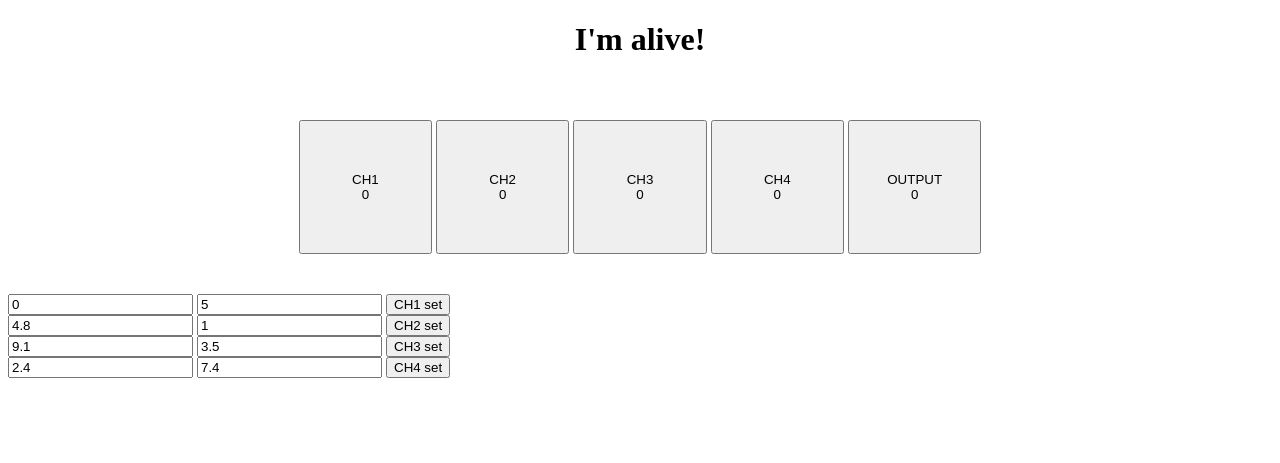
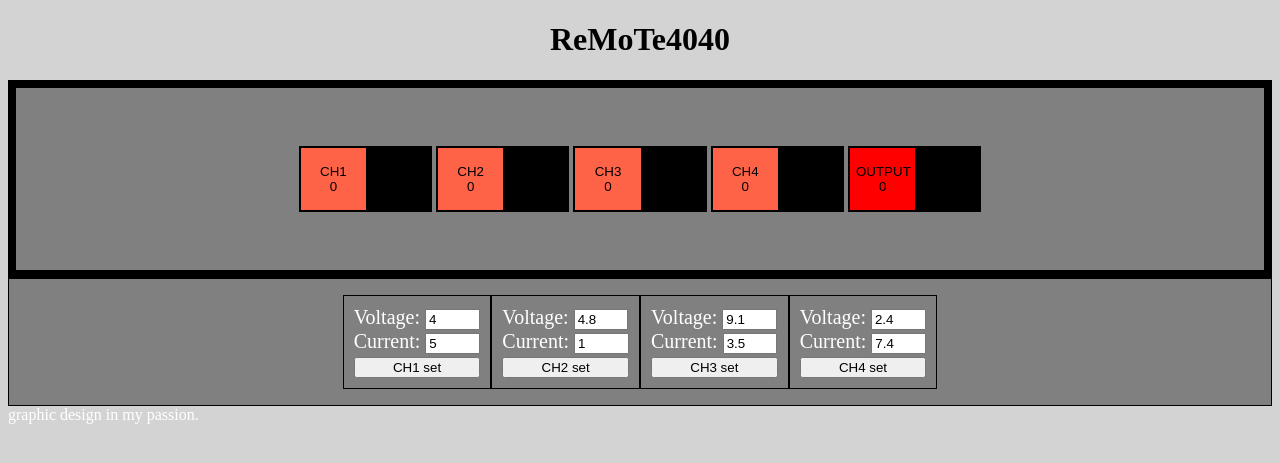
Before and after one commit to knowalinski/PSU_automation, a Flask app: page / in a window 1280 px wide. Shown: the top 463 px of the page. Run offline with Flask 2, Linux system fonts and the light colour scheme.

Commit message:
Add files via upload

```diff
--- a/pyAutomation_server/config.txt
+++ b/pyAutomation_server/config.txt
@@ -1 +1 @@
-{"serial_port": "com3", "baudrate": "9600"}
+{"serial_port": "com3","baudrate": "9600"}
--- a/pyAutomation_server/data.json
+++ b/pyAutomation_server/data.json
@@ -2,7 +2,7 @@
     "params": {
         "ch1": {
             "current": "5",
-            "voltage": "0"
+            "voltage": "4"
         },
         "ch2": {
             "current": "1",
--- /dev/null
+++ b/pyAutomation_server/static/styles/main.css
@@ -0,0 +1,117 @@
+body {
+    background-color: lightGrey;
+}
+
+
+.interItems {
+    text-align: center;
+}
+
+
+.buttonsPosition {
+    position: static;
+    border-style: solid;
+    border-width: .5em;
+    padding: 1em;
+    display: flex;
+    justify-content: center;
+    align-items: center;
+    height: 150px;
+    background-color: gray;
+
+}
+
+
+.offButton {
+    border-style: solid;
+    border-width: .2em;
+    border-right-style: solid;
+    border-right-width: 5em;
+
+    width: 10em;
+    height: 5em;
+    background-color: Tomato;
+}
+
+
+.onButton {
+    border-style: solid;
+    border-width: .2em;
+    border-left-style: solid;
+    border-left-width: 5em;
+
+    width: 10em;
+    height: 5em;
+    background-color: lightGreen;
+}
+
+
+.offOutput {
+    border-style: solid;
+    border-width: .2em;
+    border-right-style: solid;
+    border-right-width: 5em;
+    width: 10em;
+    height: 5em;
+    background-color: Red;
+}
+
+
+.onOutput {
+    border-style: solid;
+    border-width: .2em;
+    border-left-style: solid;
+    border-left-width: 5em;
+    width: 10em;
+    height: 5em;
+    background-color: Green;
+}
+
+
+.inputPosition {
+    border-style: solid;
+    border-width: .1em;
+    padding: 1em;
+    display: flex;
+    justify-content: center;
+    align-items: center;
+    background-color: gray;
+
+}
+
+
+.labelMod {
+color: white;
+}
+
+
+.inputsMod {
+width: 3.5em;
+}
+
+
+.submitMod{
+width: 9.5em;
+}
+
+
+.row{
+display: flex;
+}
+
+
+.inputMod{
+    border-style: solid;
+    border-width: .5em;
+    border-color: Gray;
+    font-size: 20px;
+    display: flex;
+    justify-content: center;
+    align-items: center;
+}
+
+
+.inputBorder{
+    border-style: solid;
+    border-width: .1em;
+}
--- a/pyAutomation_server/templates/index.html
+++ b/pyAutomation_server/templates/index.html
@@ -1,69 +1,95 @@
 <!DOCTYPE html>
 <html>
+
 	<head>
 		<title>potentially alive</title>
-		<style>
-			.interItems {
-				text-align: center;
-			}
-			.interactiveButtons {
-				padding: 2em;
-				display: flex;
-			    justify-content: center;
-			    align-items: center;
-			    height: 150px;
-			}
-			.onButton {
-				width: 10em;
-				height: 10em;
-			}
-		</style>
+		<link rel= "stylesheet" type= "text/css" href= "{{ url_for('static',filename='styles/main.css') }}">
 	</head>
 	<body>
+
 		<div class='interItems'>
-			<h1>I'm alive!</h1>
+			<h1>ReMoTe4040</h1>
 		</div>
 
-		<div class='interactiveButtons'>
+		<div class='buttonsPosition'>
 			<form action='#' method='POST'>
-				<button class='onButton' name="ch1">CH1<br>{{ch1_state}}</button>
-				<button class='onButton' name="ch2">CH2<br>{{ch2_state}}</button>
-				<button class='onButton' name="ch3">CH3<br>{{ch3_state}}</button>
-				<button class='onButton' name="ch4">CH4<br>{{ch4_state}}</button>
-				<button class='onButton' name="main">OUTPUT<br>{{out_state}}</button>
+				<button id = 'ch1' class='offButton' name="ch1">CH1<br>{{ch1_state}}</button>
+				<button id = 'ch2' class='offButton' name="ch2">CH2<br>{{ch2_state}}</button>
+				<button id = 'ch3' class='offButton' name="ch3">CH3<br>{{ch3_state}}</button>
+				<button id = 'ch4' class='offButton' name="ch4">CH4<br>{{ch4_state}}</button>
+				<button id = 'out' class='offOutput' name="main">OUTPUT<br>{{out_state}}</button>
 			</form>
 		</div>
 
-		<div>
+		<script>
+			if({{ch1_state}} == 1){
+				document.getElementById("ch1").className = "onButton";
+			}
+			if({{ch2_state}} == 1){
+				document.getElementById("ch2").className = "onButton";
+			}
+			if({{ch3_state}} == 1){
+				document.getElementById("ch3").className = "onButton";
+			}
+			if({{ch4_state}} == 1){
+				document.getElementById("ch4").className = "onButton";
+			}
+			if({{out_state}} == 1){
+				document.getElementById("out").className = "onOutput";
+			}
+		</script>
+
+		<div class = 'inputPosition'>
+			<div class = 'row'>
+				<div class = 'inputBorder'>
+					<div class = 'inputMod'>
 						<form action='#' method='POST'>
-				<input type = "number" step = ".1" id = "CH1V" name = "ch1v" value = "{{CH1V}}">
-				<input type = "number" step = ".1" id = "CH1A" name = "ch1a" value = "{{CH1A}}">
-				<input type = "submit" value = "CH1 set">
+							<label class = "labelMod" for = "CH3V">Voltage:</label>
+							<input class = "inputsMod" type = "number" step = ".1" id = "CH1V" name = "ch1v" value = "{{CH1V}}"><br>
+							<label class = "labelMod" for = "CH3A">Current:</label>
+							<input class = "inputsMod" type = "number" step = ".1" id = "CH1A" name = "ch1a" value = "{{CH1A}}"><br>
+							<input class = "submitMod" type = "submit" value = "CH1 set">
 						</form>
 					</div>
+				</div>
 
-		<div>
+				<div class = 'inputBorder'>
+					<div class = 'inputMod'>
 						<form action='#' method='POST'>
-				<input type = "number" step = ".1" id = "CH2V" name = "ch2v" value = "{{CH2V}}">
-				<input type = "number" step = ".1" id = "CH2A" name = "ch2a" value = "{{CH2A}}">
-				<input type = "submit" value = "CH2 set">
+							<label class = "labelMod" for = "CH2V">Voltage:</label>
+							<input class = "inputsMod" type = "number" step = ".1" id = "CH2V" name = "ch2v" value = "{{CH2V}}"><br>
+							<label class = "labelMod" for = "CH2A">Current:</label>
+							<input class = "inputsMod" type = "number" step = ".1" id = "CH2A" name = "ch2a" value = "{{CH2A}}"><br>
+							<input class = "submitMod" type = "submit" value = "CH2 set">
 						</form>
 					</div>
+				</div>
 
-		<div>
+				<div class = 'inputBorder'>
+					<div class = 'inputMod'>
 						<form action='#' method='POST'>
-				<input type = "number" step = ".1" id = "CH3V" name = "ch3v" value = "{{CH3V}}">
-				<input type = "number" step = ".1" id = "CH3A" name = "ch3a" value = "{{CH3A}}">
-				<input type = "submit" value = "CH3 set">
+							<label class = "labelMod" for = "CH3V">Voltage:</label>
+							<input class = "inputsMod" type = "number" step = ".1" id = "CH3V" name = "ch3v" value = "{{CH3V}}"><br>
+							<label class = "labelMod" for = "CH3A">Current:</label>
+							<input class = "inputsMod" type = "number" step = ".1" id = "CH3A" name = "ch3a" value = "{{CH3A}}"><br>
+							<input class = "submitMod" type = "submit" value = "CH3 set">
 						</form>
 					</div>
+				</div>
 
-		<div>
+				<div class = 'inputBorder'>
+					<div class = 'inputMod'>
 						<form action='#' method='POST'>
-				<input type = "number" step = ".1" id = "CH4V" name = "ch4v" value = "{{CH4V}}">
-				<input type = "number" step = ".1" id = "CH4A" name = "ch4a" value = "{{CH4A}}">
-				<input type = "submit" value = "CH4 set">
+							<label class = "labelMod" for = "CH3V">Voltage:</label>
+							<input class = "inputsMod" type = "number" step = ".1" id = "CH4V" name = "ch4v" value = "{{CH4V}}"><br>
+							<label class = "labelMod" for = "CH3A">Current:</label>
+							<input class = "inputsMod" type = "number" step = ".1" id = "CH4A" name = "ch4a" value = "{{CH4A}}"><br>
+							<input class = "submitMod" type = "submit" value = "CH4 set">
 						</form>
 					</div>
+				</div>
+			</div>
+		</div>
+		<label class = "labelMod" >graphic design in my passion.</label>
 	</body>
 </html>
```
Lines whose indentation alone changed are shown as unchanged.
